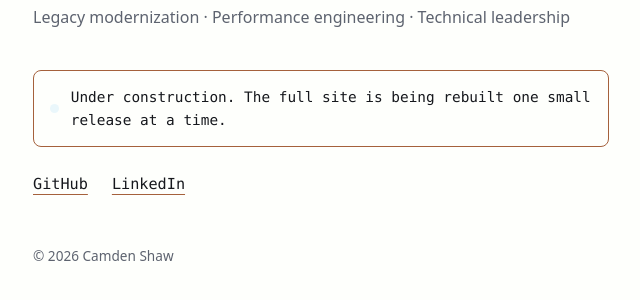
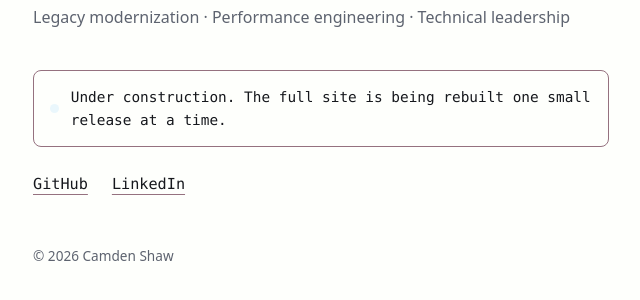
Before and after one commit to CamdenShaw/portfolio-site-v2, a plain HTML site: page index.html in a window 1280 px wide. Shown: the part 424-724 px from the top of the page, without its empty margins (319-959 px from the left). Drawn offline with Linux system fonts and the light colour scheme.

Commit message:
Modify color variables in styles.css
Updated color variables for line and accent in light themes.

```diff
--- a/styles.css
+++ b/styles.css
@@ -2,8 +2,8 @@
   --bg: #fefffc;
   --fg: #16181d;
   --muted: #5d636f;
-  --line: #a5613c;
-  --accent: #aee0f8;
+  --line: #95717f;
+  --accent: #aee0fc;
   color-scheme: light dark;
 }
 @media (prefers-color-scheme: dark) {
@@ -12,7 +12,7 @@
     --fg: #eceef2;
     --muted: #98a0ad;
     --line: #70260f;
-    --accent: #aee0fF;
+    --accent: #aee0ff;
   }
 }
 *, *::before, *::after { box-sizing: border-box; }
```
